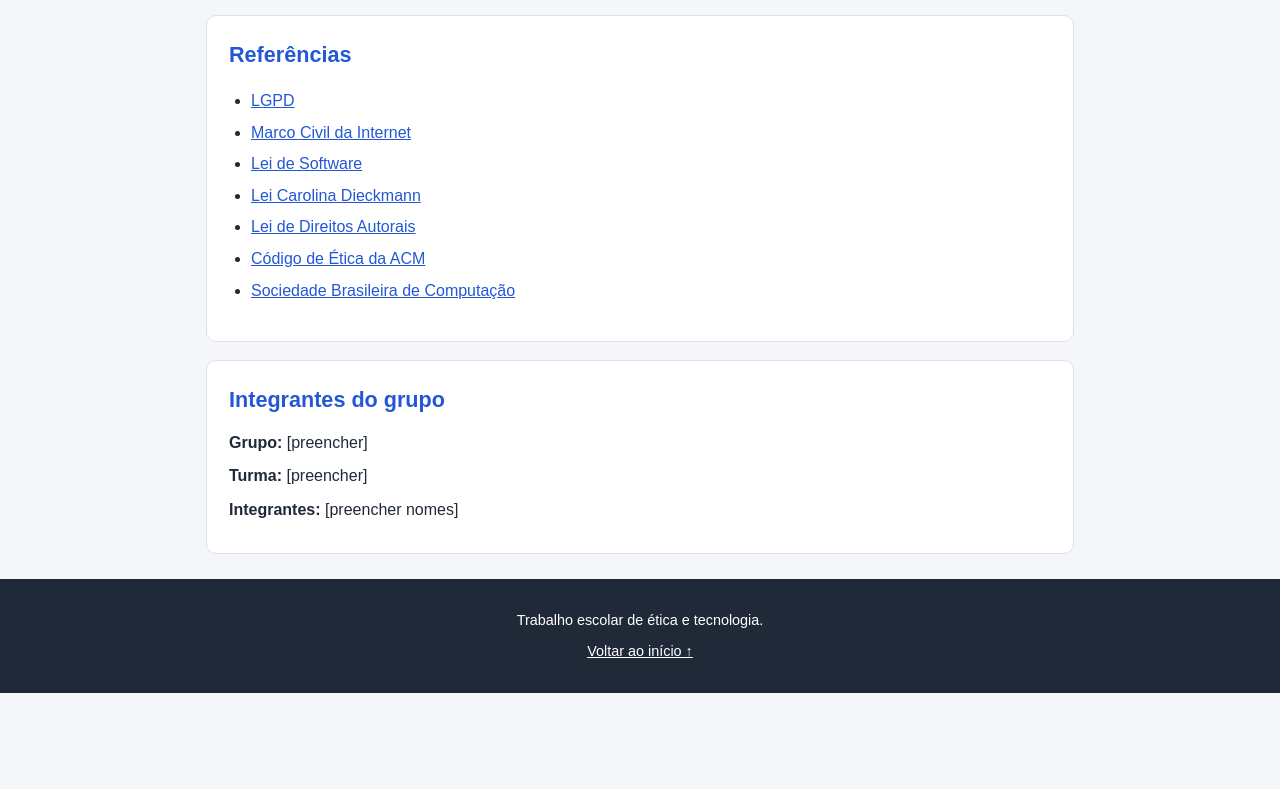
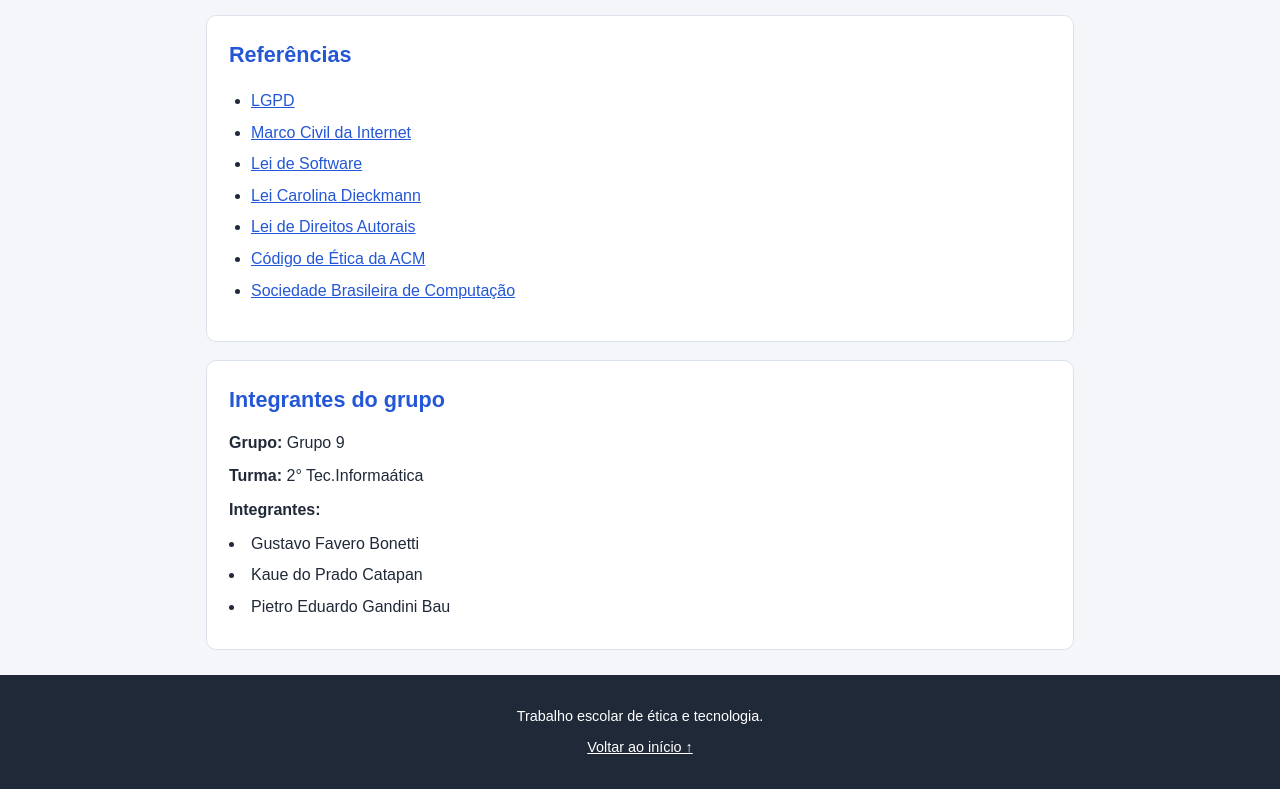
Before and after one commit to gustavo7771/Trabalho-sobre-tica-no-trabalho-, a plain HTML site: page index.html in a window 1280 px wide. Shown: the part 2428-3217 px from the top of the page. Before the commit the page ends 3121 px from the top, so only its background shows below. Drawn offline with Linux system fonts and the light colour scheme.

Commit message:
Fill in group details in index.html

```diff
--- a/index.html
+++ b/index.html
@@ -123,9 +123,13 @@
 
 <section id="grupo">
 <h2>Integrantes do grupo</h2>
-<p><strong>Grupo:</strong> [preencher]</p>
-<p><strong>Turma:</strong> [preencher]</p>
-<p><strong>Integrantes:</strong> [preencher nomes]</p>
+<p><strong>Grupo:</strong> Grupo 9</p>
+<p><strong>Turma:</strong> 2° Tec.Informaática</p>
+<p><strong>Integrantes:</strong>
+<li> Gustavo Favero Bonetti</li>
+<li> Kaue do Prado Catapan</li>
+<li> Pietro Eduardo Gandini Bau</li>
+</p>
 </section>
 </main>
 <footer>
```
